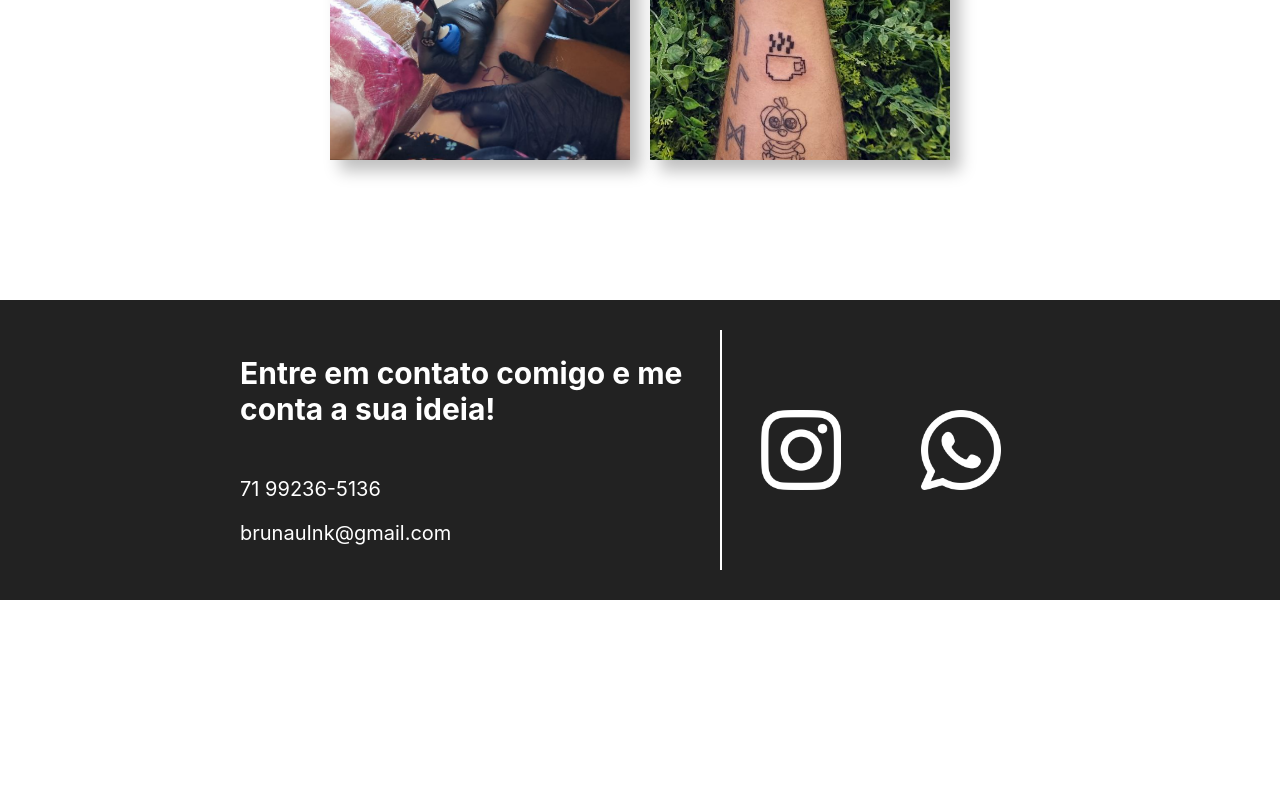
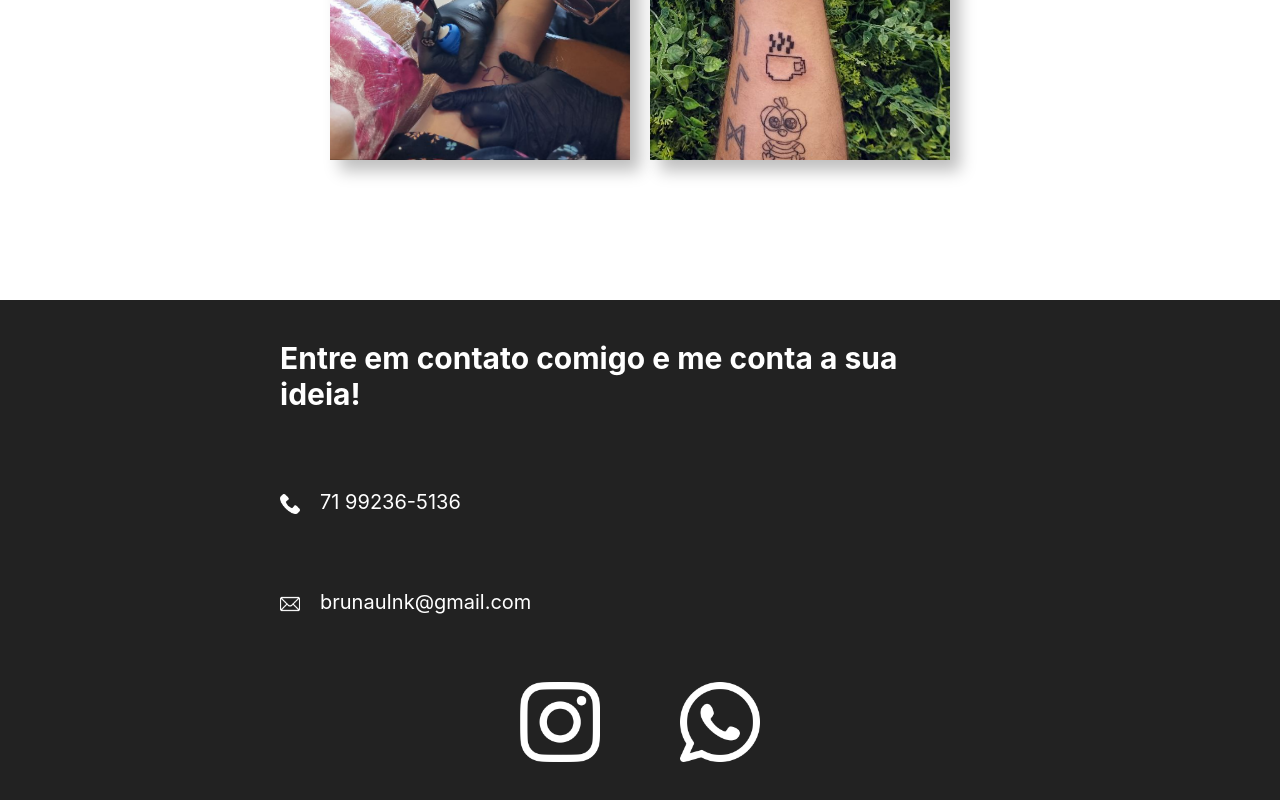
Before and after one commit to brunolbahiense/site_brunau, a Next.js app: page / in a window 1280 px wide. Shown: the part 2044-2844 px from the top of the page. Before the commit the page ends 2644 px from the top, so only its background shows below. Built offline with nearby package versions, Linux system fonts and the light colour scheme.

Commit message:
final ajustment

```diff
--- a/src/components/Contato/index.tsx
+++ b/src/components/Contato/index.tsx
@@ -7,11 +7,20 @@ const Contato = () => (
       <S.ContactTitle>
         Entre em contato comigo e me conta a sua ideia!
       </S.ContactTitle>
+
       <Link href="tel:5571992365136">
-        <S.ContactDescription>71 99236-5136</S.ContactDescription>
+        <S.ContactDescription>
+          <S.SmallIcon src="/img/assets/icons/phone.png" />
+          71 99236-5136
+        </S.ContactDescription>
       </Link>
+
       <Link href="mailto:brunauInk@gmail.com">
-        <S.ContactDescription>brunauInk@gmail.com</S.ContactDescription>
+        <S.ContactDescription>
+          {' '}
+          <S.SmallIcon src="/img/assets/icons/mail.png" />
+          brunauInk@gmail.com
+        </S.ContactDescription>
       </Link>
     </S.ContactContainer>
     <S.IconContainer>
--- a/src/components/Contato/styles.ts
+++ b/src/components/Contato/styles.ts
@@ -9,7 +9,7 @@ export const Footer = styled.footer`
   justify-content: center;
   padding: 3em 24em;
   height: 30em;
-  @media only screen and (max-width: 768px) {
+  @media only screen and (max-width: 1300px) {
     padding: 4em;
     flex-direction: column;
     height: auto;
@@ -42,7 +42,7 @@ export const IconContainer = styled.div`
   align-items: center;
   justify-content: center;
   gap: 8em;
-  @media only screen and (max-width: 768px) {
+  @media only screen and (max-width: 1300px) {
     border: none;
     margin: 4em 0;
   }
@@ -56,6 +56,13 @@ export const Icon = styled.img`
     width: 6em;
   }
 `
+export const SmallIcon = styled.img`
+  height: 1em;
+  width: 1em;
+  cursor: pointer;
+  margin-right: 1em;
+  margin-top: 0.2em;
+`
 export const ContactTitle = styled.h1`
   font-size: 3em;
   margin-bottom: 1em;
@@ -64,4 +71,8 @@ export const ContactDescription = styled.p`
   font-size: 2em;
   text-align: center;
   cursor: pointer;
+  height: 4em;
+  display: flex;
+  align-items: center;
+  justify-content: center;
 `
```
Also changed, not shown: public/img/assets/icons/mail.png (added), public/img/assets/icons/phone.png (added).
